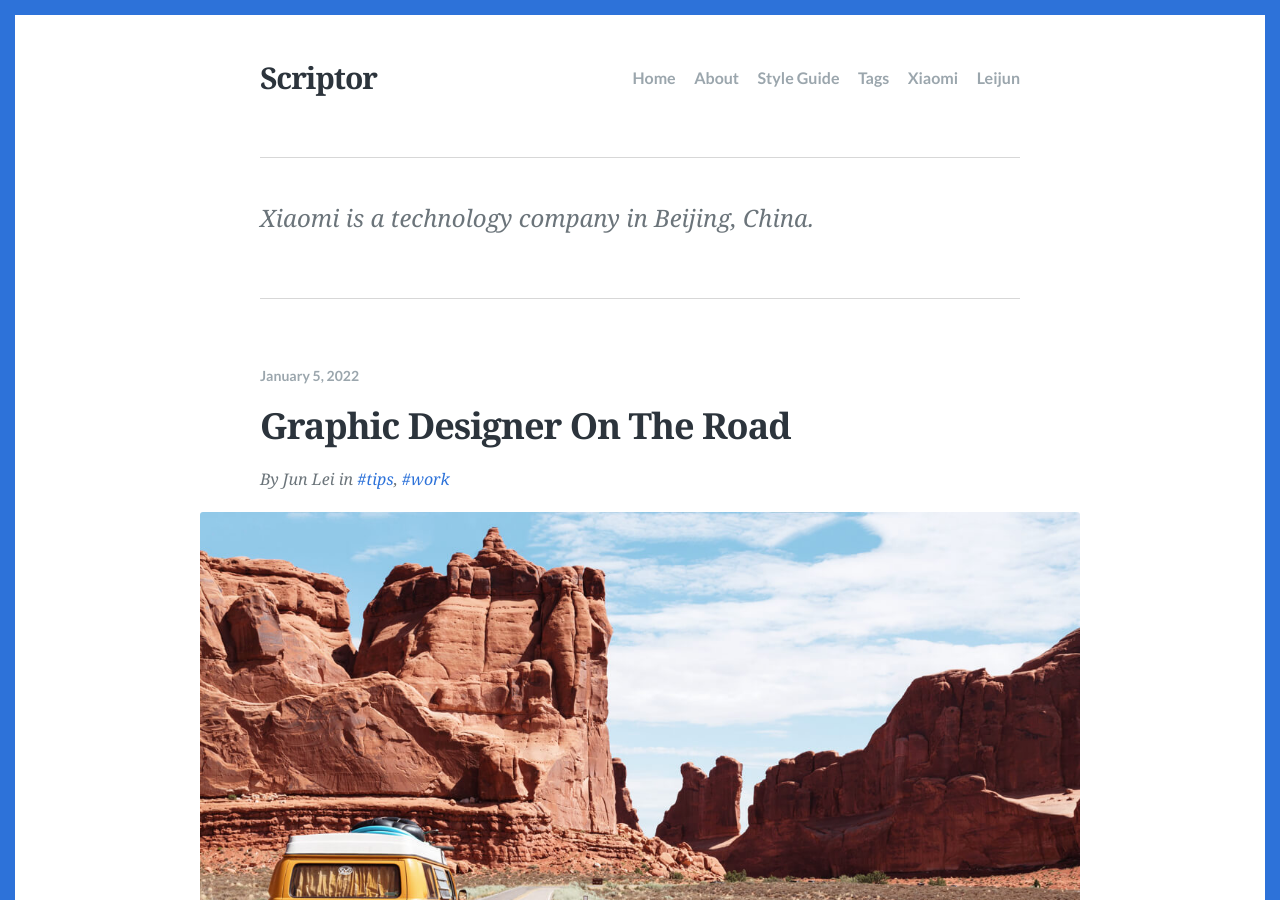
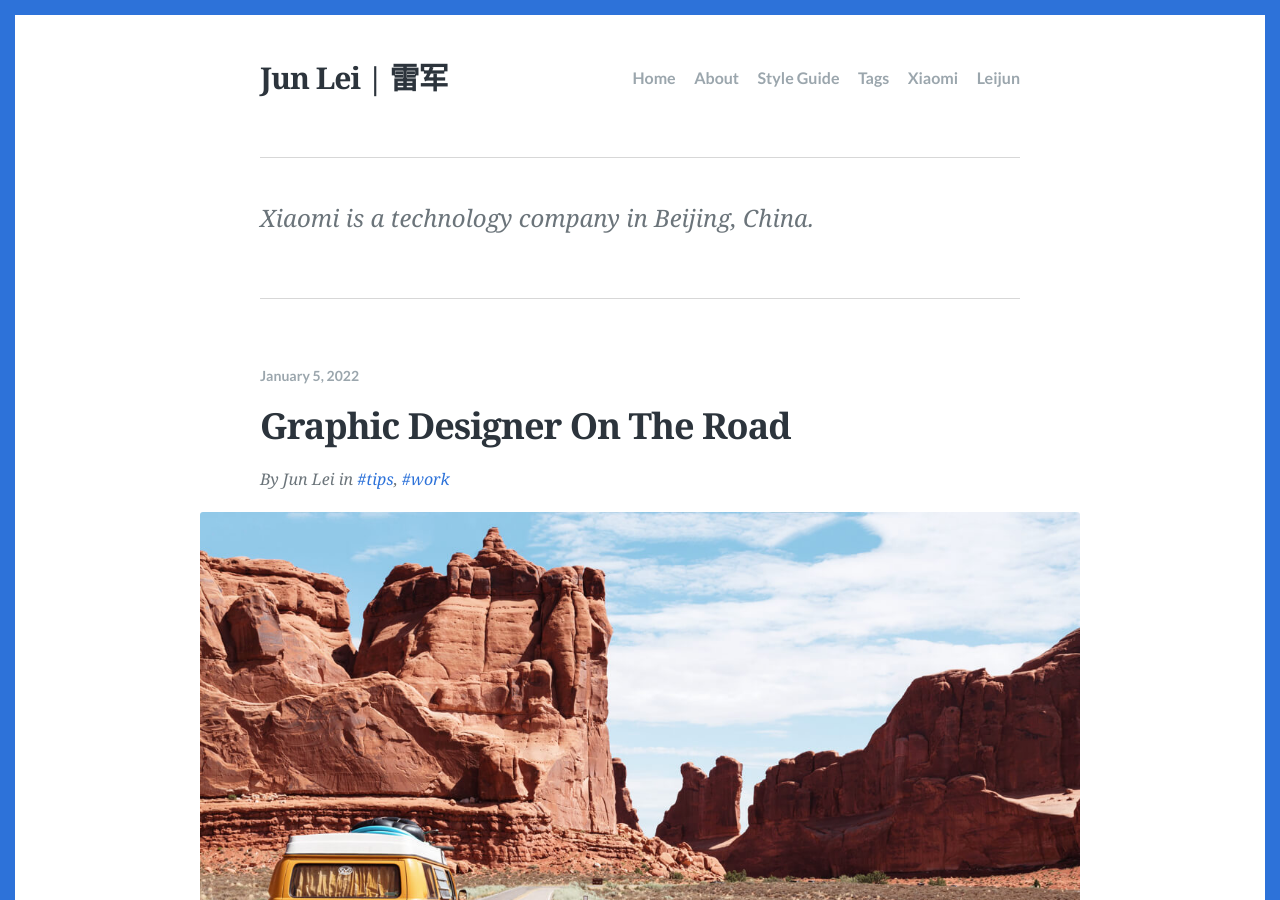
Before and after one commit to ciqiaowang/ciqiaowang.github.io, a Jekyll site: the page built from index.html, in a window 1280 px wide and 900 px high. Built offline with Jekyll 4.4.1, drawn with Linux system fonts in a browser that asks for light colours; some web fonts are replaced; the list of posts is cut into pages by our own code.

Commit message:
Update _config.yml

```diff
--- a/_config.yml
+++ b/_config.yml
@@ -9,7 +9,7 @@
 lang: en-US
 
 # Site title
-title: "Scriptor"
+title: "Jun Lei | 雷军"
 
 # A description of your site for meta tag, search engine results.
 description: "Xiaomi is a technology company in Beijing, China."
```
